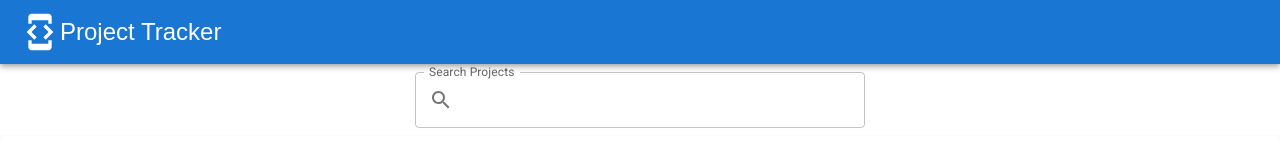
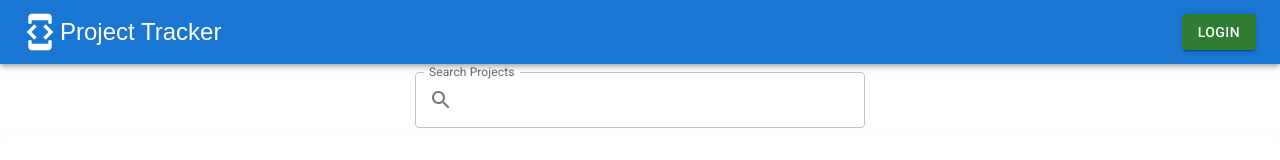
Before and after one commit to Mojdehh/Project-Tracker, a React (Create React App) app in the folder frontend/: page / in a window 1280 px wide. Shown: the top 160 px of the page. Built offline with nearby package versions, Linux system fonts and the light colour scheme; no server answers.

Commit message:
add login/logout button to navbar

```diff
--- a/frontend/src/components/NavBar.jsx
+++ b/frontend/src/components/NavBar.jsx
@@ -25,6 +25,7 @@ export default function ButtonAppBar() {
       })
   }, [])
 
+
   return (
 
     <Box sx={{ flexGrow: 1 }}>
@@ -46,11 +47,26 @@ export default function ButtonAppBar() {
           ></Typography>
 
           {username !== "" ? (
-           <ListItemAvatar>
-              <Avatar alt={username} src="/static/images/avatar/1.jpg" />
-            </ListItemAvatar>
+            <>
+            <ListItemAvatar>
+                <Avatar alt={username} src="/static/images/avatar/1.jpg" />
+              </ListItemAvatar>
+              <Button
+                variant="contained"
+                color="success"
+                // onClick={() => {window.location.href = '/login'}}
+                >
+                Logout
+              </Button>
+            </>
           ) : (
-            null
+            <Button
+              variant="contained"
+              color="success"
+              onClick={() => {window.location.href = '/login'}}
+              >
+              Login
+            </Button>
           )}
 
 
```
